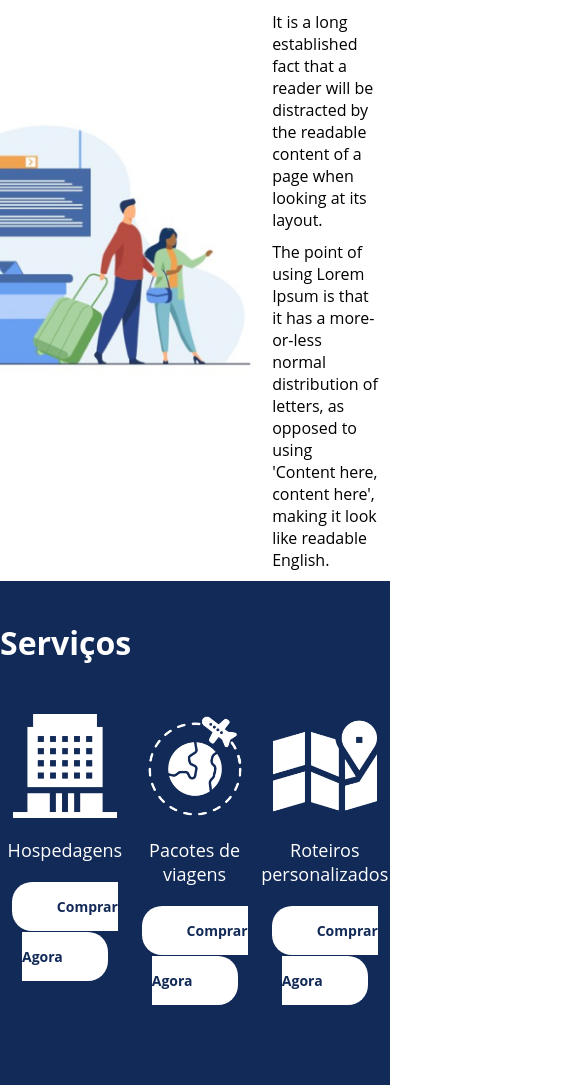
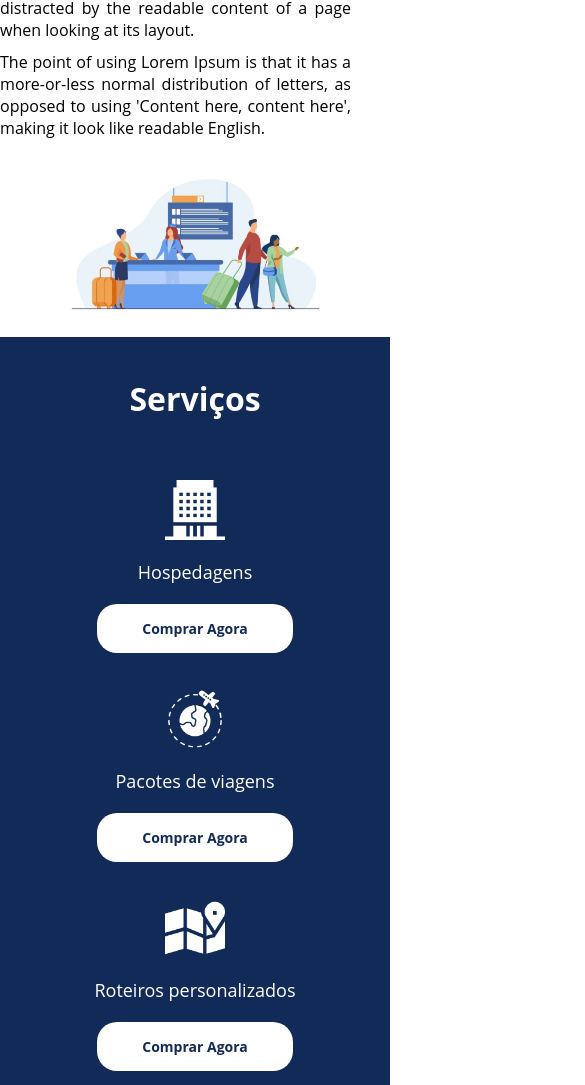
Before and after one commit to Gid-lamim/CSS-flexbox-practice, a plain HTML site: page index.html in a window 390 px wide. Shown: the part 695-1780 px from the top of the page, 585 px wide, since content can reach past the window. Drawn offline with Linux system fonts and the light colour scheme.

Commit message:
make divs servicos and quem-somos

```diff
--- a/style.css
+++ b/style.css
@@ -246,3 +246,56 @@ header .menu{
 #planos{
     margin-bottom: 50px;
 }
+
+/*mobile*/
+@media(max-width:712px){
+    .flex-container{
+        flex-direction: column;
+    }
+
+
+    #quem-somos{
+        flex-direction: column;
+        text-align:justify;
+    }
+    #quem-somos img{
+        min-width: 127px;
+        width: 271px;
+    }
+
+
+
+    #servicos h2{
+        text-align: center;
+    }
+    .list-servicos{
+        flex-direction: column;
+        align-items: center;
+    }
+    .item-servico img{
+        width: 30%;
+    }
+    .item-servico{
+        margin-bottom: 15px;
+        flex: 1;
+        margin-right: 25px;
+        margin-left: 25px;
+        max-width: 238px;
+        padding: 10px;
+    }
+
+
+
+
+
+    #planos h2{
+        text-align: center;
+    }
+    .list-planos{
+        flex-direction: column;
+        align-items: center;
+    }
+    .item-planos{
+        margin-bottom: 15px;
+    }
+}
```
